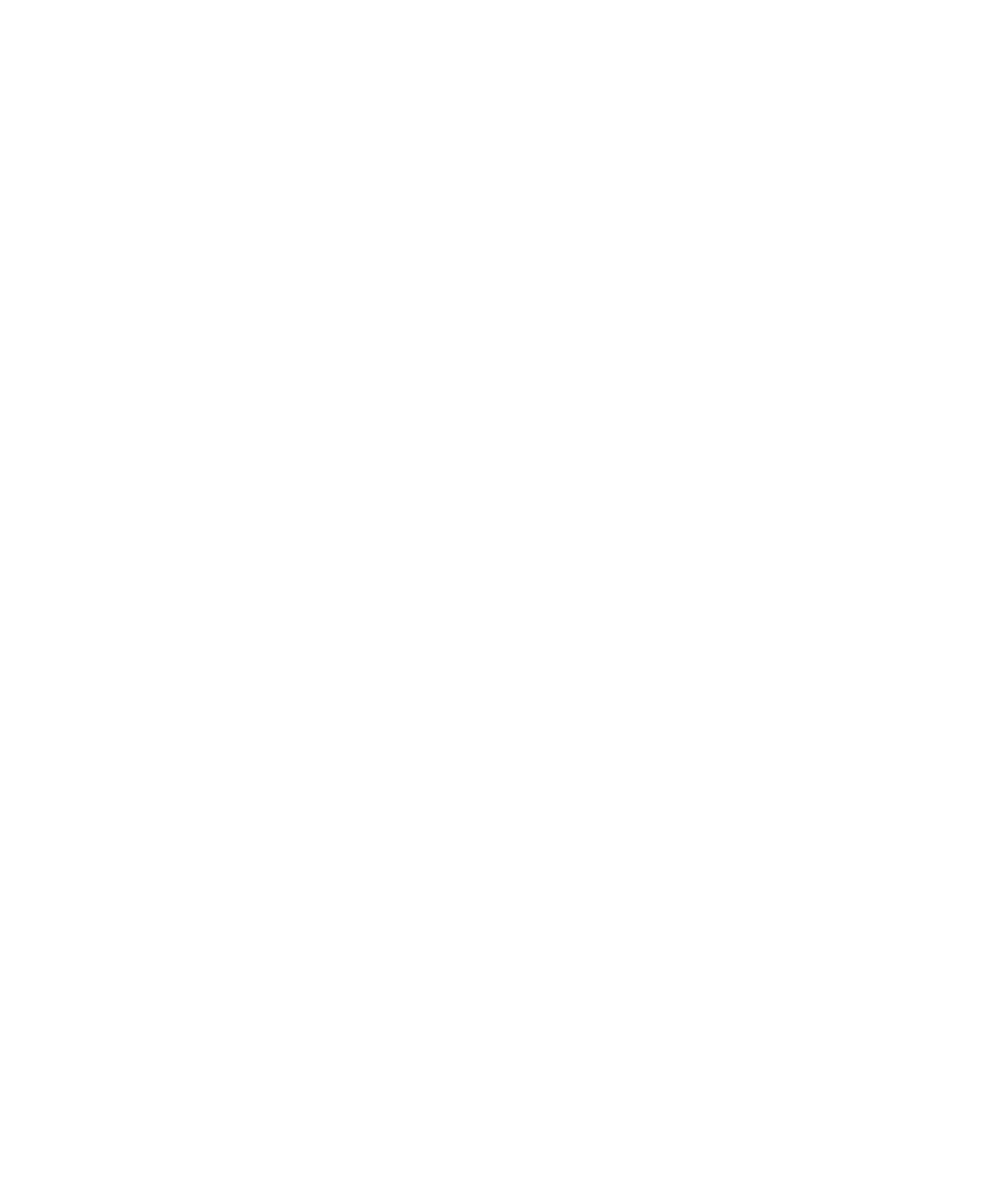
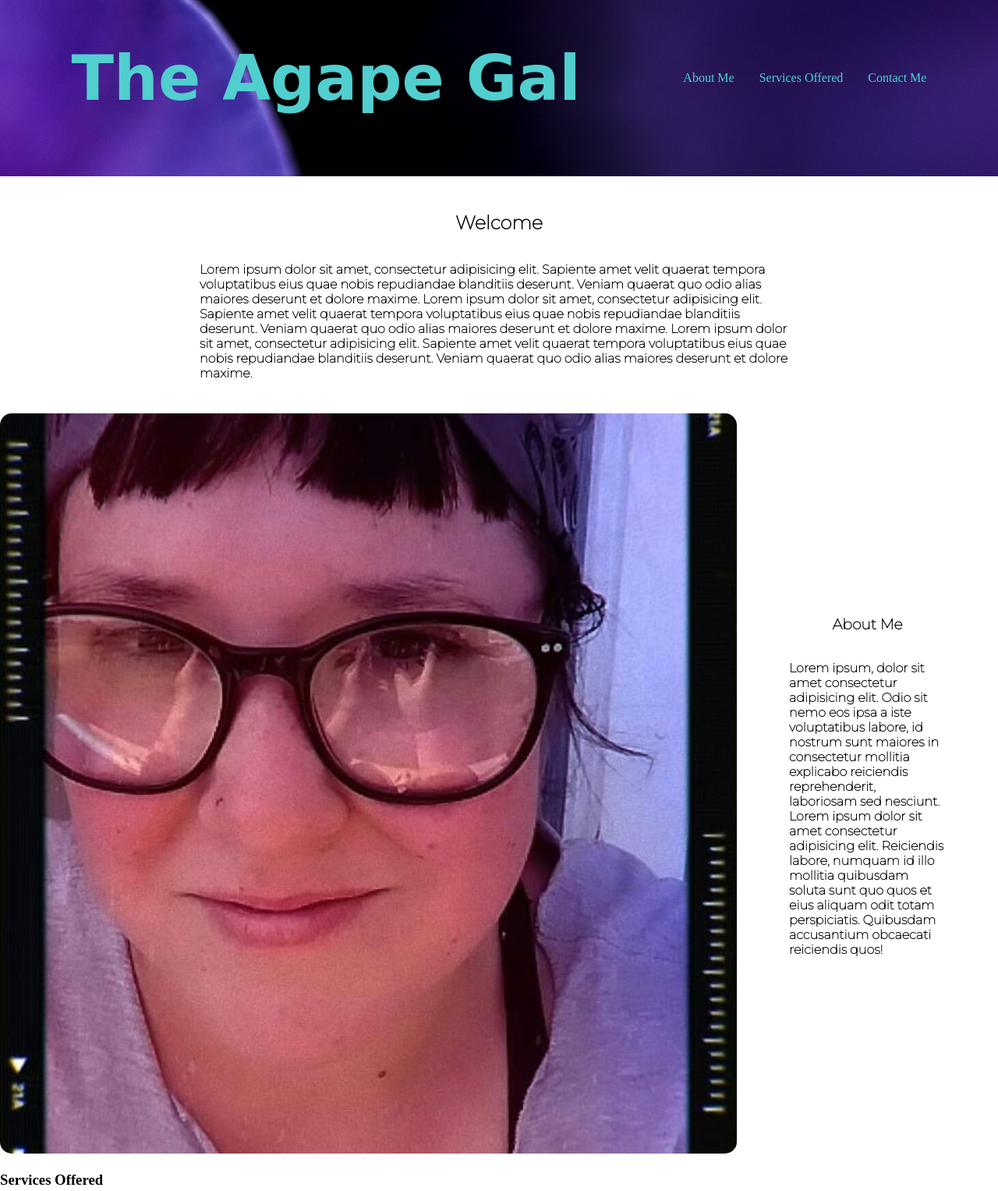
Before and after one commit to gregjohle/agape-gal, a plain HTML site: page index.html in a window 1280 px wide. Shown: the whole page at 78% size. Before the commit the page ends 800 px from the top, so only its background shows below. Drawn offline with Linux system fonts and the light colour scheme; a web font is replaced by a local one.

Commit message:
added content to header, and first two sections. Added some styling.

```diff
--- a/index.css
+++ b/index.css
@@ -0,0 +1,108 @@
+html,
+body {
+  margin: 0;
+  padding: 0;
+}
+
+header {
+  display: flex;
+  flex-direction: column;
+  justify-content: center;
+  align-items: center;
+  padding-bottom: 2%;
+  width: 100%;
+  background: url("./images/header-flowers.jpg") fixed center;
+}
+
+header h1 {
+  font-family: "Chicle", cursive;
+  color: rgb(81, 206, 206);
+  font-size: 8rem;
+}
+
+header nav ul {
+  list-style: none;
+  display: flex;
+  flex-direction: row;
+  justify-content: center;
+  align-items: center;
+  gap: 2rem;
+}
+
+section.main {
+  display: flex;
+  flex-direction: column;
+  justify-content: center;
+  align-items: center;
+  padding: 2% 0;
+}
+
+section.main h2 {
+  font-family: "Montserrat", sans-serif;
+  font-weight: 600;
+}
+
+section.main p {
+  max-width: 60%;
+  font-family: "Montserrat", sans-serif;
+  font-weight: 600;
+}
+
+section.about {
+  display: flex;
+  flex-direction: column;
+  justify-content: center;
+  align-items: center;
+}
+
+section.about img {
+  border-radius: 15px;
+}
+
+section.about div.info-container {
+  display: flex;
+  flex-direction: column;
+  justify-content: center;
+  align-items: center;
+  font-family: "Montserrat", sans-serif;
+  font-weight: 600;
+}
+
+div.info-container p {
+  max-width: 60%;
+}
+
+a:link {
+  text-decoration: none;
+  color: rgb(81, 206, 206);
+}
+
+a:visited {
+  text-decoration: none;
+  color: rgb(60, 149, 149);
+}
+
+a:hover {
+  text-decoration: none;
+  color: rgb(136, 243, 243);
+}
+
+a:active {
+  text-decoration: none;
+  color: rgb(67, 230, 230);
+}
+
+@media all and (min-width: 950px) {
+  header {
+    flex-direction: row;
+    justify-content: space-evenly;
+  }
+
+  header h1 {
+    font-size: 5rem;
+  }
+
+  section.about {
+    flex-direction: row;
+  }
+}
--- a/index.html
+++ b/index.html
@@ -6,8 +6,48 @@
     <meta name="viewport" content="width=device-width, initial-scale=1.0">
     <title>The Agape Gal</title>
     <link rel="stylesheet" href="./index.css">
+    <link rel="preconnect" href="https://fonts.googleapis.com">
+    <link rel="preconnect" href="https://fonts.gstatic.com" crossorigin>
+    <link href="https://fonts.googleapis.com/css2?family=Chicle&family=Montserrat:wght@100&display=swap" rel="stylesheet">
 </head>
 <body>
+    <header>
+        <h1>The Agape Gal</h1>
+        <nav>
+            <ul>
+                <li><a href="#about"><span>About Me</span></a></li>
+                <li><a href="#services"><span>Services Offered</span></a></li>
+                <li><a href="#contact"><span>Contact Me</span></a></li>
+            </ul>
+        </nav>
+    </header>
+    <main>
+        <section id="main" class="main">
+            <h2>Welcome</h2>
+            <p>Lorem ipsum dolor sit amet, consectetur adipisicing elit. Sapiente amet velit quaerat tempora voluptatibus eius quae nobis repudiandae blanditiis deserunt. Veniam quaerat quo odio alias maiores deserunt et dolore maxime. Lorem ipsum dolor sit amet, consectetur adipisicing elit. Sapiente amet velit quaerat tempora voluptatibus eius quae nobis repudiandae blanditiis deserunt. Veniam quaerat quo odio alias maiores deserunt et dolore maxime. Lorem ipsum dolor sit amet, consectetur adipisicing elit. Sapiente amet velit quaerat tempora voluptatibus eius quae nobis repudiandae blanditiis deserunt. Veniam quaerat quo odio alias maiores deserunt et dolore maxime. </p>
+        </section>
+        <section id="about" class="about">
+            <div class="img-container">
+                <img src="./images/katie.jpg" alt="Katie Banes, smiling." />
+            </div>
+            <div class="info-container">
+                <h3>About Me</h3>
+                <p>Lorem ipsum, dolor sit amet consectetur adipisicing elit. Odio sit nemo eos ipsa a iste voluptatibus labore, id nostrum sunt maiores in consectetur mollitia explicabo reiciendis reprehenderit, laboriosam sed nesciunt. Lorem ipsum dolor sit amet consectetur adipisicing elit. Reiciendis labore, numquam id illo mollitia quibusdam soluta sunt quo quos et eius aliquam odit totam perspiciatis. Quibusdam accusantium obcaecati reiciendis quos!</p>
+            </div>
+        </section>
+        <section id="services" class="services">
+            <h3>Services Offered</h3>
+            <div class="left-side"></div>
+            <div class="right-side"></div>
+            <div class="left-side"></div>
+            <div class="right-side"></div>
+        </section>
+        <section id="contact" class="contact">
 
+        </section>
+    </main>
+    <footer>
+
+    </footer>
 </body>
 </html>
```
Also changed, not shown: images/header-flowers.jpg (added), images/katie.jpg (added).
